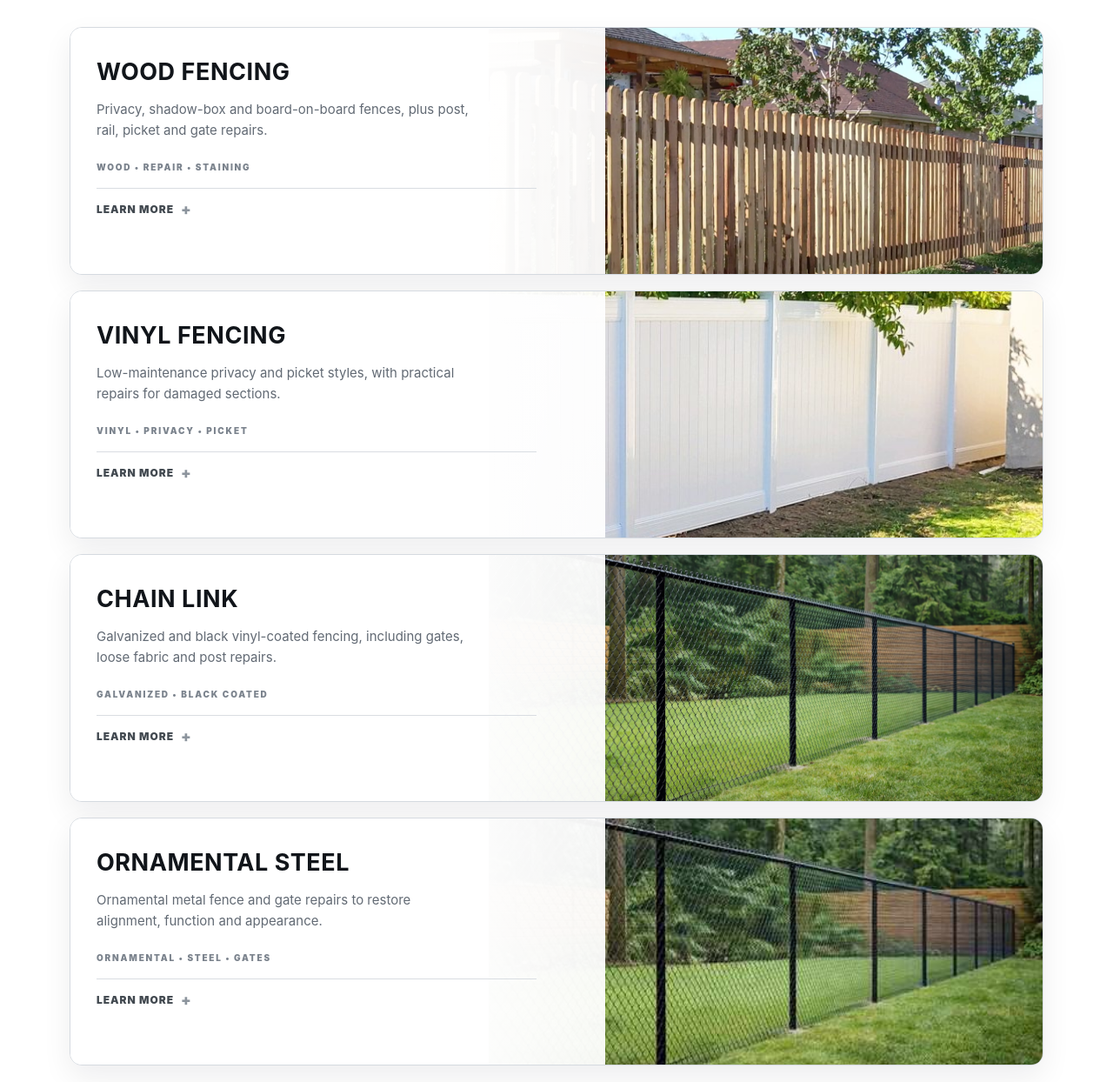
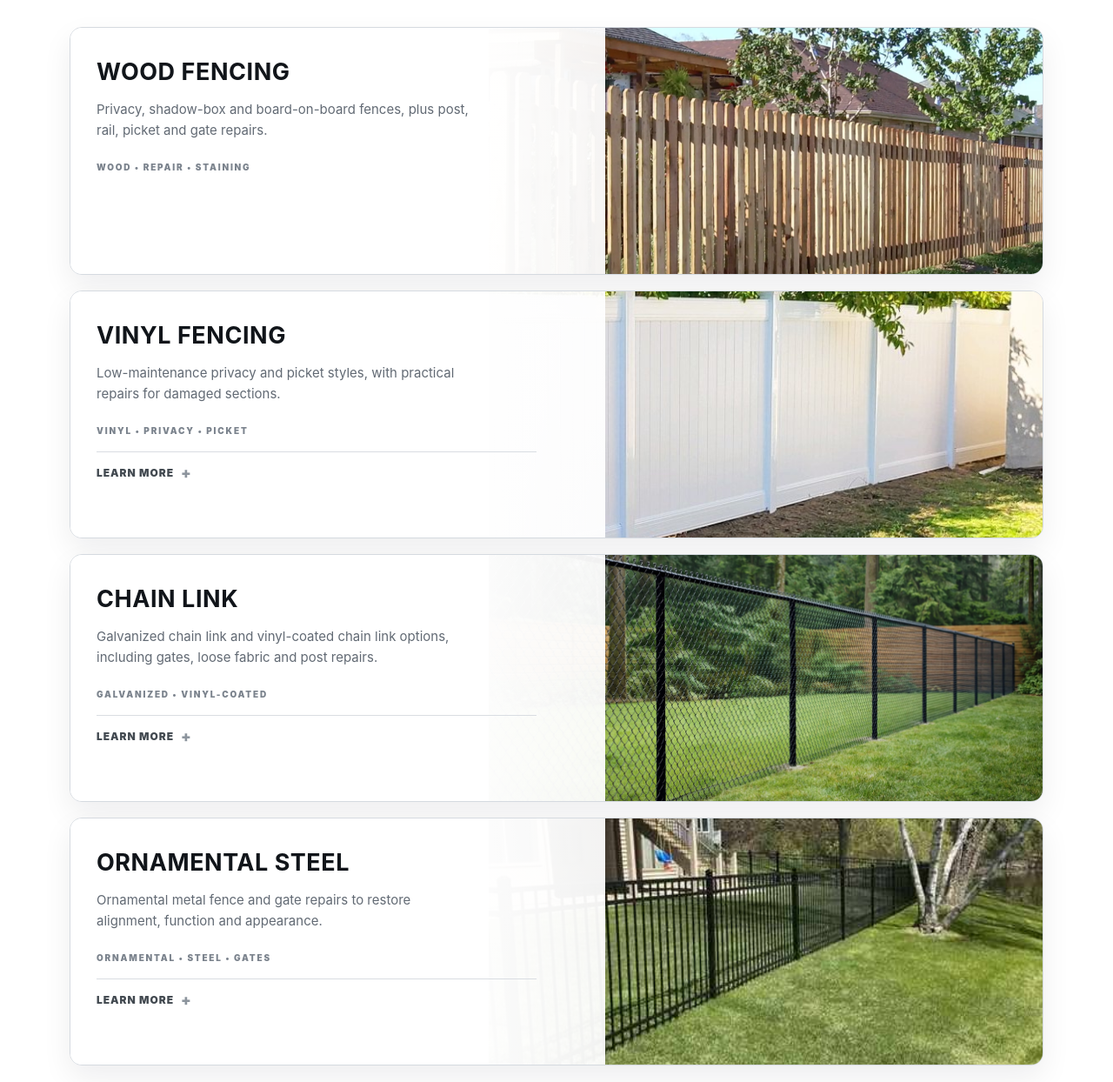
Before and after one commit to louisdunbanubis-creator/Apex-fence-crm, a website: page index.html in a window 1280 px wide. Shown: the part 936-2180 px from the top of the page at 87% size. Drawn offline with Linux system fonts and the light colour scheme.

Commit message:
Fix ornamental fence image and refine category copy

```diff
--- a/index.html
+++ b/index.html
@@ -46,10 +46,10 @@
 <section class="section" id="services"><div class="wrap">
 <div class="eyebrow">WHAT WE DO</div><h2>Every fence style. Work done right.</h2><p class="section-intro">From a leaning post to a full installation, we focus on sound preparation, proven installation methods and clear communication. We source quality materials through established suppliers, prioritizing local options when practical.</p>
 <div class="services">
-<article class="service" style="--fence-image:url('images/IMG_0899.webp')"><div class="service-content"><strong>Wood Fencing</strong><p>Privacy, shadow-box and board-on-board fences, plus post, rail, picket and gate repairs.</p><span class="photo-label">WOOD • REPAIR • STAINING</span><details class="service-more"><summary>Learn more</summary><p>We assess the damaged sections and repair or replace posts, rails, pickets and gate hardware where practical. New installations focus on accurate layout, properly set posts and suitable exterior fasteners for dependable performance in Nebraska weather. Staining and restoration can help refresh and protect existing wood.</p><a class="detail-cta" href="#estimate">Request a wood fence estimate →</a></details></div></article>
+<article class="service" style="--fence-image:url('images/IMG_0899.webp')"><div class="service-content"><strong>Wood Fencing</strong><p>Privacy, shadow-box and board-on-board fences, plus post, rail, picket and gate repairs.</p><span class="photo-label">WOOD • REPAIR • STAINING</span></div></article>
 <article class="service" style="--fence-image:url('images/IMG_0901.jpeg')"><div class="service-content"><strong>Vinyl Fencing</strong><p>Low-maintenance privacy and picket styles, with practical repairs for damaged sections.</p><span class="photo-label">VINYL • PRIVACY • PICKET</span><details class="service-more"><summary>Learn more</summary><p>We inspect panels, rails, posts, brackets and gate alignment to identify what can be repaired. New installations follow the fence system’s requirements, including room for seasonal temperature movement. We aim to match existing styles and colors when replacement parts are available.</p><a class="detail-cta" href="#estimate">Request a vinyl fence estimate →</a></details></div></article>
-<article class="service" style="--fence-image:url('images/IMG_0900.jpeg')"><div class="service-content"><strong>Chain Link</strong><p>Galvanized and black vinyl-coated fencing, including gates, loose fabric and post repairs.</p><span class="photo-label">GALVANIZED • BLACK COATED</span><details class="service-more"><summary>Learn more</summary><p>From sagging fabric and loose top rails to gate latches and damaged posts, we evaluate the affected section before recommending a repair. Installation focuses on straight layout, properly tensioned fabric and secure fittings. We can discuss galvanized or black vinyl-coated options for your property and intended use.</p><a class="detail-cta" href="#estimate">Request a chain link estimate →</a></details></div></article>
-<article class="service" style="--fence-image:url('images/image.jpeg')"><div class="service-content"><strong>Ornamental Steel</strong><p>Ornamental metal fence and gate repairs to restore alignment, function and appearance.</p><span class="photo-label">ORNAMENTAL • STEEL • GATES</span><details class="service-more"><summary>Learn more</summary><p>We inspect loose or damaged panels, posts, connections and gate hardware, then explain practical repair options. New sections focus on careful layout and secure anchoring to keep lines straight and gates operating smoothly. Available styles and finishes depend on the existing system and supplier stock.</p><a class="detail-cta" href="#estimate">Request an ornamental fence estimate →</a></details></div></article>
+<article class="service" style="--fence-image:url('images/IMG_0900.jpeg')"><div class="service-content"><strong>Chain Link</strong><p>Galvanized chain link and vinyl-coated chain link options, including gates, loose fabric and post repairs.</p><span class="photo-label">GALVANIZED • VINYL-COATED</span><details class="service-more"><summary>Learn more</summary><p>From sagging fabric and loose top rails to gate latches and damaged posts, we evaluate the affected section before recommending a repair. Installation focuses on straight layout, properly tensioned fabric and secure fittings. Choose galvanized chain link or vinyl-coated chain link based on your property, appearance preferences and intended use.</p><a class="detail-cta" href="#estimate">Request a chain link estimate →</a></details></div></article>
+<article class="service" style="--fence-image:url('image.jpeg')"><div class="service-content"><strong>Ornamental Steel</strong><p>Ornamental metal fence and gate repairs to restore alignment, function and appearance.</p><span class="photo-label">ORNAMENTAL • STEEL • GATES</span><details class="service-more"><summary>Learn more</summary><p>We inspect loose or damaged panels, posts, connections and gate hardware, then explain practical repair options. New sections focus on careful layout and secure anchoring to keep lines straight and gates operating smoothly. Available styles and finishes depend on the existing system and supplier stock.</p><a class="detail-cta" href="#estimate">Request an ornamental fence estimate →</a></details></div></article>
 </div></div></section>
 <section class="section" id="why"><div class="wrap">
   <div class="eyebrow">WHY APEX</div><h2>Small business attention.<br>Professional results.</h2>
```
